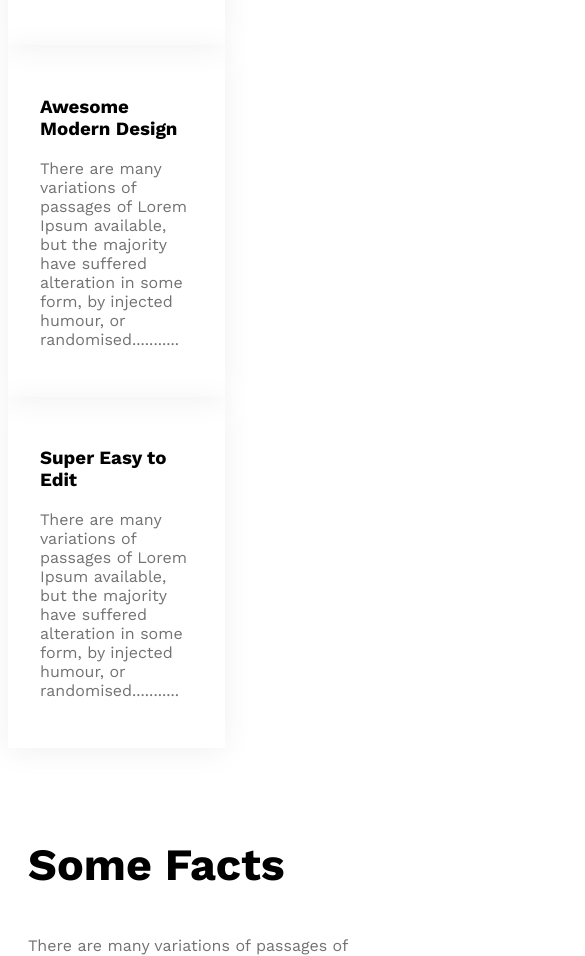
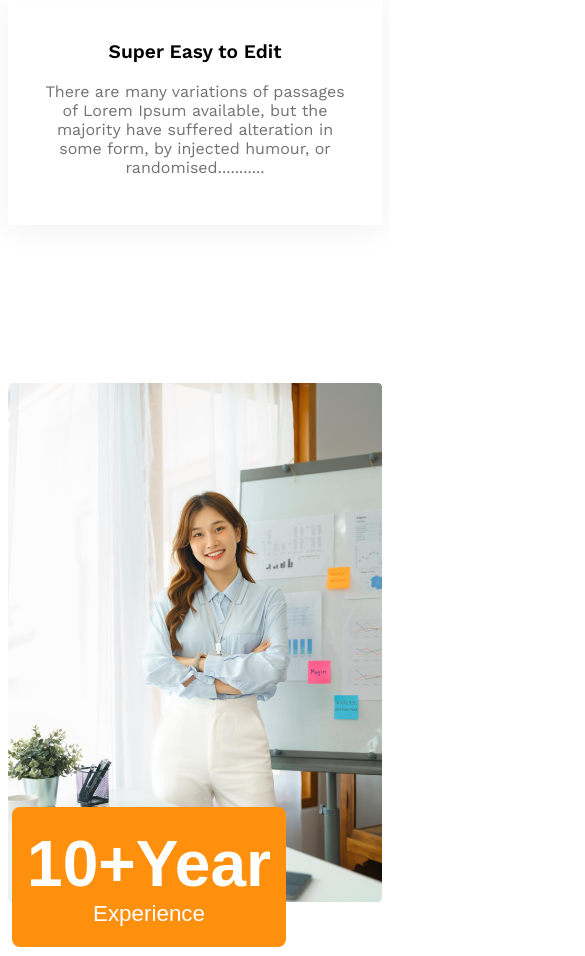
Before and after one commit to mdsajurana/g3-architects-projects, a plain HTML site: page index.html in a window 390 px wide. Shown: the part 4073-5029 px from the top of the page, 585 px wide, since content can reach past the window. Drawn offline with nearby package versions, Linux system fonts and the light colour scheme.

Commit message:
added features section responsive mobail or tablet devices

```diff
--- a/index.html
+++ b/index.html
@@ -58,38 +58,50 @@
                     Features you will <br> love & enjoy
                 </h2>
                 <p class="features-will-description dark-3">
-                    There are many variations of passages of Lorem Ipsum available, but the majority have suffered alteration in some form, by injected humour, or randomised words which don't look even
+                    There are many variations of passages of Lorem Ipsum available, but the majority have suffered
+                    alteration in some form, by injected humour, or randomised words which don't look even
                 </p>
                 <!-- features container  -->
+                <div>
                     <div class="features-cards">
                         <h3 class="feature-container-title">
                             Desktop & Mobile Version
                         </h3>
                         <p class="dark-3">
-                        There are many variations of passages of Lorem Ipsum available, but the majority have suffered alteration in some form, by injected humour, or randomised...........
+                            There are many variations of passages of Lorem Ipsum available, but the majority have
+                            suffered alteration in some form, by injected humour, or randomised...........
                         </p>
                     </div>
                     <div class="features-cards">
-                    <h3 class="feature-container-titile">Drag & Drop Builder</h3>
+                        <h3 class="feature-container-title">Drag & Drop Builder</h3>
                         <p class="dark-3">
-                        There are many variations of passages of Lorem Ipsum available, but the majority have suffered alteration in some form, by injected humour, or randomised...........
+                            There are many variations of passages of Lorem Ipsum available, but the majority have
+                            suffered alteration in some form, by injected humour, or randomised...........
                         </p>
                     </div>
                     <div class="features-cards">
-                    <h3 class="feature-container-titile">Awesome Modern Design</h3>
+                        <h3 class="feature-container-title">Awesome Modern Design</h3>
                         <p class="dark-3">
-                        There are many variations of passages of Lorem Ipsum available, but the majority have suffered alteration in some form, by injected humour, or randomised...........
+                            There are many variations of passages of Lorem Ipsum available, but the majority have
+                            suffered alteration in some form, by injected humour, or randomised...........
                         </p>
                     </div>
                     <div class="features-cards">
-                    <h3 class="feature-container-titile">Super Easy to Edit</h3>
+                        <h3 class="feature-container-title">Super Easy to Edit</h3>
                         <p class="dark-3">
-                        There are many variations of passages of Lorem Ipsum available, but the majority have suffered alteration in some form, by injected humour, or randomised...........
+                            There are many variations of passages of Lorem Ipsum available, but the majority have
+                            suffered alteration in some form, by injected humour, or randomised...........
                         </p>
                     </div>
                 </div>
+            </div>
             <div>
-                <img src="images/architect.png" alt="">
+                <img class="features-img" src="images/architect.png" alt="">
+                <button id="experience-badge" class="btn-primary">
+                    <span class="Experience-year">10+Year</span>
+                    <br>
+                    <span class="Experience">Experience</span>
+                </button>
             </div>
         </section>
         <!-- some facts section -->
@@ -134,7 +146,8 @@
             <div class="our-sponspors">
                 <h3 class="sponsporss-title">Our Sponspors</h3>
                 <p class="sponspors-description dark-3">
-                    There are many variations of passages of Lorem Ipsum available, but the majority have suffered alteration.
+                    There are many variations of passages of Lorem Ipsum available, but the majority have suffered
+                    alteration.
                 </p>
             </div>
             <div class="img-container">
--- a/styles/styles.css
+++ b/styles/styles.css
@@ -129,21 +129,47 @@ main>section {
 
 /* features will enjoy  */
 
-.features-section-container{
+.features-section-container {
     gap: 138px;
 }
 
-.features-will-title{
+
+.features-will-title {
     border-left: 5px solid #FF900E;
     padding-left: 20px;
     font-size: 2.8rem;
     font-weight: 700;
 }
 
-.features-cards{
+.feature-container-title {
+    font-size: 1.2rem;
+    font-weight: 600;
+    margin-top: 10px;
+}
+
+.features-will-description {
+    margin-bottom: 40px;
+}
+
+.features-cards {
     padding: 32px;
     box-shadow: 0 4px 30px 0 rgba(0, 0, 0, 0.06);
-    gap: 20px;
+    margin-bottom: 20px;
+}
+
+#experience-badge {
+    padding: 45px 42px;
+    margin-left: -92px;
+    margin-top: -100px;
+}
+
+.Experience-year {
+    font-size: 4rem;
+    font-weight: 700;
+}
+
+.Experience {
+    font-size: 1.4rem;
 }
 
 /* fact related styles */
@@ -211,7 +237,7 @@ main>section {
 
 /* footer section */
 
-.foooter-description{
+.foooter-description {
     font-size: 1.2rem;
     color: rgba(66, 66, 66, 1);
     margin-top: 100px;
@@ -220,8 +246,10 @@ main>section {
     background-color: #FFF4E7;
     padding: 38px 410px;
 }
-footer{
+
+footer {
     justify-items: center;
+    margin-bottom: 90px;
 }
 
 @media screen and (max-width: 576px) {
@@ -233,9 +261,18 @@ footer{
         margin-right: 60px;
     }
 
-    .teams {
+    .teams,
+    .features-section-container {
         flex-direction: column;
         text-align: center
+    }
+
+    .features-img {
+        max-width: 100%;
+    }
+
+    #experience-badge {
+        padding: 20px 15px;
     }
 
     .teams-img-container {
@@ -268,7 +305,7 @@ footer{
 
     }
 
-    .foooter-description{
+    .foooter-description {
         padding: 27px 20px;
         margin-top: 80px;
     }
@@ -279,6 +316,12 @@ footer{
         flex-direction: column;
         /* text-align: center; */
     }
+
+    .features-section-container {
+        flex-direction: column;
+        text-align: center
+    }
+
 
     .facts-container {
         grid-template-columns: repeat(2, 1fr);
@@ -300,7 +343,7 @@ footer{
         max-width: 70px;
     }
 
-    .foooter-description{
+    .foooter-description {
         padding: 38px 100px;
     }
 }
```
Lines whose indentation alone changed are shown as unchanged.
